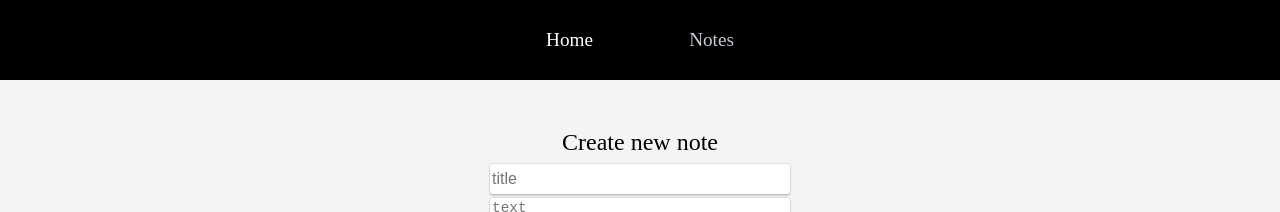
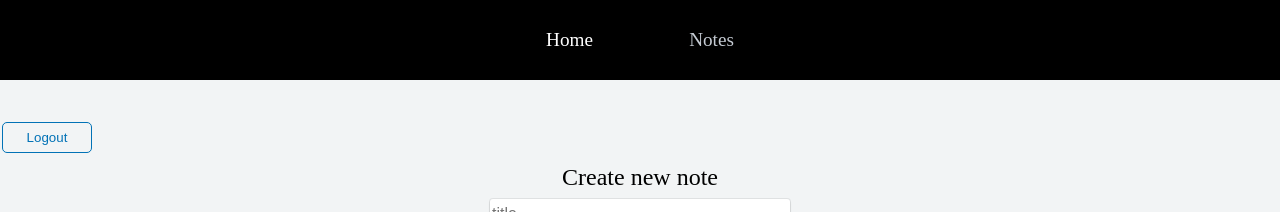
Before and after one commit to gcode101/note-mate, a React (Create React App) app in the folder note/: page /notes in a window 1280 px wide. Shown: the top 212 px of the page. Built offline with nearby package versions, Linux system fonts and the light colour scheme; no server answers; sample sign-in values are in the browser's storage.

Commit message:
add the requireAuth for notes, and a logout button

```diff
--- a/note/package.json
+++ b/note/package.json
@@ -7,6 +7,7 @@
     "react": "^16.2.0",
     "react-dom": "^16.2.0",
     "react-redux": "^5.0.6",
+    "react-router": "^3.2.1",
     "react-router-dom": "^4.2.2",
     "react-scripts": "1.1.0",
     "redux": "^3.7.2",
--- a/note/src/actions/index.js
+++ b/note/src/actions/index.js
@@ -23,10 +23,10 @@ export const UPDATE_NOTE_FAILURE = 'UPDATE_NOTE_FAILURE';
    U - updateNote
    D - deleteNote
 */
-const url = ' http://localhost:3000/posts';
+const url = ' http://localhost:5000';
 
 export const getNotes = () => {
-	const notes = axios.get(`${url}`);
+	const notes = axios.get(`${url}/api/notes`, {headers: { authorization: localStorage.getItem('authorization')}});
 	return dispatch => {
 		dispatch({ type: FETCHING_NOTES });
 		notes
--- a/note/src/actions/user.js
+++ b/note/src/actions/user.js
@@ -62,11 +62,13 @@ export const login = (values) => {
 	};
 };
 
-export const logout = () => {
+export const logout = (values) => {
+	const { history } = values;
 	return dispatch => {
 		dispatch({
 			type: USER_UNAUTHENTICATED
 		});
 		localStorage.removeItem('authorization');
+		history.push('/login');
 	};
 };
--- /dev/null
+++ b/note/src/components/HOC/RequireAuth.js
@@ -0,0 +1,30 @@
+import React, { Component } from 'react';
+import { connect } from 'react-redux';
+
+export default function RequireAuth(ChildComponent) {
+	class RequireAuthentication extends Component {
+		componentWillMount() {
+			if (!localStorage.getItem('authorization')) {
+				this.props.history.push('/login');
+			}
+		}
+
+		render() {
+			const foundToken = localStorage.getItem('authorization');
+			if (foundToken) {
+				return (
+					<ChildComponent />
+				);
+			}
+			return null;
+		}
+	}
+
+	const mapStateToProps = state => {
+		return {
+			authenticated: state.auth.authenticated
+		}
+	}
+
+	return connect(mapStateToProps)(RequireAuthentication);
+};
--- a/note/src/components/Login.js
+++ b/note/src/components/Login.js
@@ -12,6 +12,7 @@ class LoginForm extends Component {
 		event.preventDefault();
 		const { email, password } = this.state;
 		const { history } = this.props;
+		console.log('this.props', this.props);
 		this.props.login({ email, password, history });
 	};
 
--- a/note/src/components/Notes.js
+++ b/note/src/components/Notes.js
@@ -1,8 +1,10 @@
 import React, { Component } from 'react';
 import { connect } from 'react-redux';
 import { getNotes, deleteNote } from '../actions';
+import { logout } from '../actions/user';
 import UpdateForm from './UpdateForm';
 import AddForm from './AddForm';
+import { withRouter } from 'react-router';
 
 class Notes extends Component {
 	componentDidMount() {
@@ -26,10 +28,10 @@ class Notes extends Component {
 	}
 
 	render() {
-		console.log('****this.props ->', this.props);
-		const { notes, fetchingNotes, deleteNote } = this.props;
+		const { notes, fetchingNotes, deleteNote, history } = this.props;
 		return (
 			<div className='notes'>
+				<button className='secondary-button' onClick={() => this.props.logout({ history })}>Logout</button>
 				<div className='notes__add-form'>
 					<h1>Create new note</h1>
 					<AddForm />
@@ -80,8 +82,9 @@ const mapStateToProps = (state) => {
 	return {
 		notes: state.notes.notes,
 		fetchingNotes: state.notes.fetchingNotes,
+
 		error: state.notes.error
 	}
 }
 
-export default connect(mapStateToProps, { getNotes, deleteNote })(Notes);
+export default withRouter(connect(mapStateToProps, { getNotes, deleteNote, logout })(Notes));
--- a/note/src/index.js
+++ b/note/src/index.js
@@ -13,6 +13,7 @@ import Notes from './components/Notes';
 import Login from './components/Login';
 import Signup from './components/Signup';
 import { BrowserRouter as Router, Route } from 'react-router-dom';
+import RequireAuth from './components/HOC/RequireAuth';
 
 const createStoreWithMiddleware = applyMiddleware(thunk, logger)(createStore);
 
@@ -22,7 +23,7 @@ ReactDOM.render(
 			<div>
 				<Navigation />
 				<Route path="/" component={LandingPage} exact/>
-				<Route path="/notes" component={Notes} />
+				<Route path="/notes" component={RequireAuth(Notes)} />
 				<Route path="/login" component={Login} />
 				<Route path="/signup" component={Signup} />
 			</div>
```
Also changed, not shown: 1 other file (tests, documents, lock files or other folders).
